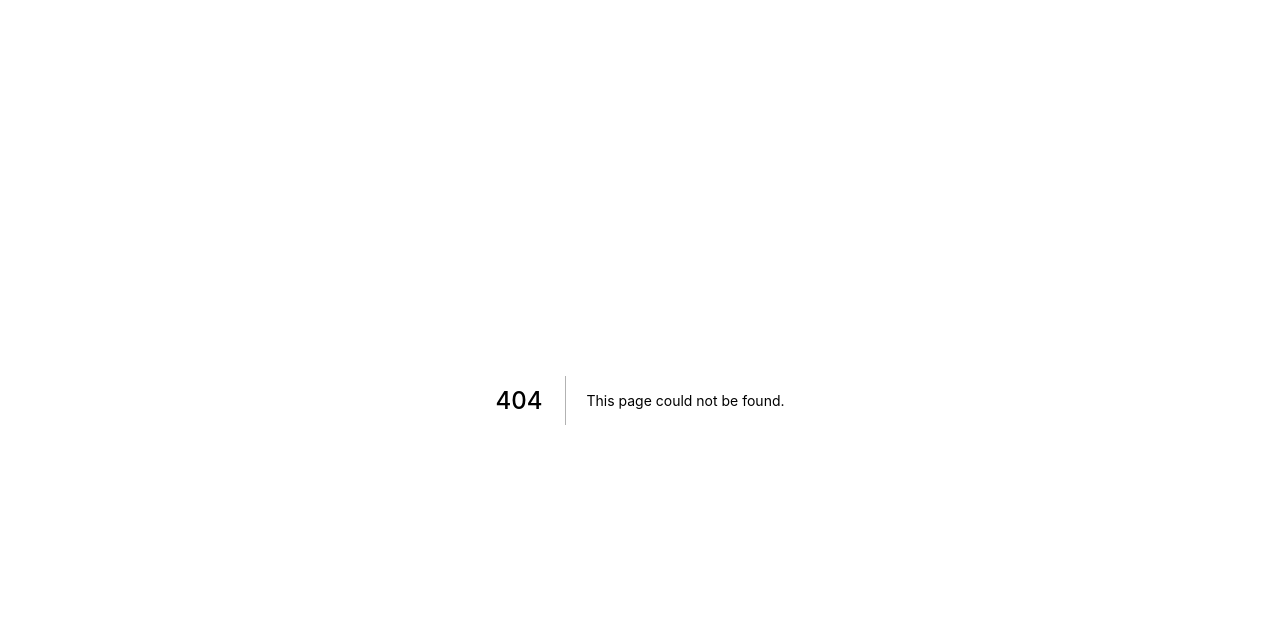
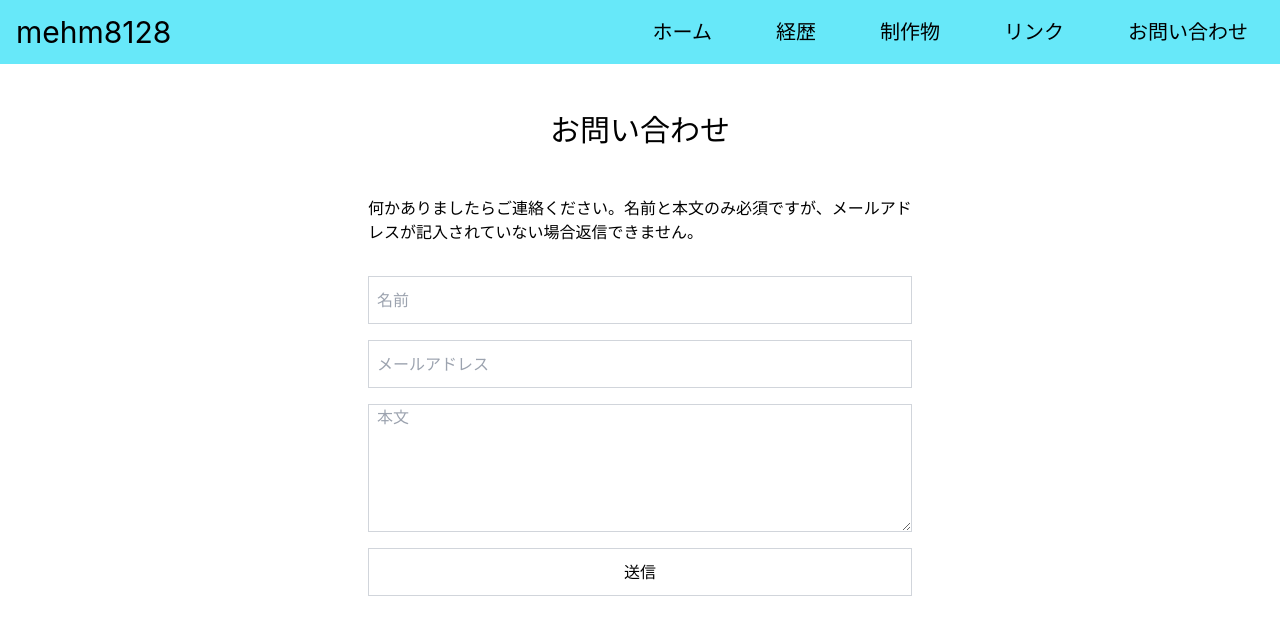
Before and after one commit to mehm8128/mehm8128-portfolio, a Next.js app: page /contact in a window 1280 px wide. Before the commit this address had no page. Shown: the top 618 px of the page. Built offline with nearby package versions, Linux system fonts and the light colour scheme.

Commit message:
add contact page

```diff
--- a/package.json
+++ b/package.json
@@ -9,6 +9,8 @@
 		"lint": "next lint --fix"
 	},
 	"dependencies": {
+		"@emailjs/browser": "^3.6.2",
+		"eslint-plugin-import": "^2.26.0",
 		"next": "12.1.6",
 		"react": "18.1.0",
 		"react-dom": "18.1.0"
--- a/src/pages/background.tsx
+++ b/src/pages/background.tsx
@@ -2,7 +2,7 @@ import type { NextPage } from "next"
 
 import { Header } from '../components/Header'
 
-const Home: NextPage = () => {
+const Background: NextPage = () => {
 	return (
 		<>
 			<Header />
@@ -33,4 +33,4 @@ const Home: NextPage = () => {
 	)
 }
 
-export default Home
+export default Background
--- /dev/null
+++ b/src/pages/contact.tsx
@@ -0,0 +1,87 @@
+import { sendForm } from '@emailjs/browser'
+import type { NextPage } from "next"
+import { useRef, useState } from 'react'
+
+
+import { Header } from '../components/Header'
+
+
+const Contact: NextPage = () => {
+	const formRef = useRef<HTMLFormElement>(null)
+
+	const [name, setName] = useState("")
+	const [mail, setMail] = useState("")
+	const [message, setMessage] = useState("")
+
+	function handleSubmit(e: React.FormEvent<HTMLFormElement>) {
+		e.preventDefault()
+		const serviceId = process.env.NEXT_PUBLIC_EMAILJS_SERVICE_ID
+		const templateId = process.env.NEXT_PUBLIC_EMAILJS_TEMPLATE_ID
+		const publicKey = process.env.NEXT_PUBLIC_EMAILJS_PUBLIC_KEY
+		if (
+			serviceId === undefined ||
+			templateId === undefined ||
+			publicKey === undefined ||
+			formRef.current === null
+		) {
+			alert("エラー発生")
+			return
+		}
+		if (name === "" || message === "") {
+			alert("名前と本文は必須です")
+			return
+		}
+		sendForm(serviceId, templateId, formRef.current, publicKey).then(() => {
+			setName("")
+			setMail("")
+			setMessage("")
+			alert("送信されました")
+		})
+	}
+	return (
+		<>
+			<Header />
+			<main>
+				<div className="flex justify-center py-12">
+					<h2 className="text-3xl flex items-center">お問い合わせ</h2>
+				</div>
+				<div className="w-1/2 container mx-auto px-12">
+					<p className="pb-8">
+						何かありましたらご連絡ください。名前と本文のみ必須ですが、メールアドレスが記入されていない場合返信できません。
+					</p>
+					<form
+						ref={formRef}
+						onSubmit={(e) => handleSubmit(e)}
+						className="flex flex-col gap-4"
+					>
+						<input
+							type="text"
+							value={name}
+							placeholder="名前"
+							className="border border-gray-300 h-12 pl-2"
+							onChange={(e) => setName(e.target.value)}
+						/>
+						<input
+							type="email"
+							value={mail}
+							placeholder="メールアドレス"
+							className="border border-gray-300 h-12 pl-2"
+							onChange={(e) => setMail(e.target.value)}
+						/>
+						<textarea
+							value={message}
+							placeholder="本文"
+							className="border border-gray-300 min-h-32 pl-2"
+							onChange={(e) => setMessage(e.target.value)}
+						/>
+						<button type="submit" className="border border-gray-300 h-12">
+							送信
+						</button>
+					</form>
+				</div>
+			</main>
+		</>
+	)
+}
+
+export default Contact
--- /dev/null
+++ b/src/pages/links.tsx
@@ -0,0 +1,18 @@
+import type { NextPage } from "next"
+
+import { Header } from '../components/Header'
+
+const Links: NextPage = () => {
+	return (
+		<>
+			<Header />
+			<main>
+				<div className="flex justify-center py-12">
+					<h2 className="text-3xl flex items-center">リンク</h2>
+				</div>
+			</main>
+		</>
+	)
+}
+
+export default Links
--- /dev/null
+++ b/src/pages/works.tsx
@@ -0,0 +1,18 @@
+import type { NextPage } from "next"
+
+import { Header } from '../components/Header'
+
+const Works: NextPage = () => {
+	return (
+		<>
+			<Header />
+			<main>
+				<div className="flex justify-center py-12">
+					<h2 className="text-3xl flex items-center">制作物</h2>
+				</div>
+			</main>
+		</>
+	)
+}
+
+export default Works
```
Also changed, not shown: .eslintrc.json, 2 other files (tests, documents, lock files or other folders).
